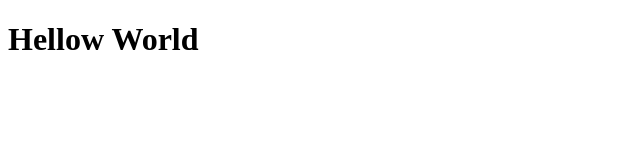
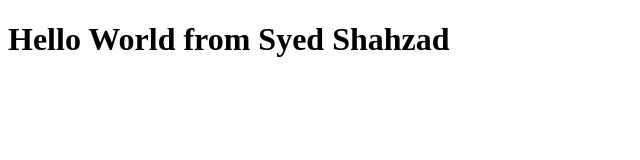
Before and after one commit to SyedMisbahUrRehman/demosite, a plain HTML site: page index.html in a window 1280 px wide. Shown: the whole page, without its empty margins (0-640 px from the left). Drawn offline with Linux system fonts and the light colour scheme.

Commit message:
Update index.html

```diff
--- a/index.html
+++ b/index.html
@@ -6,6 +6,6 @@
     <title>Document</title>
 </head>
 <body>
-    <h1>Hellow World</h1>
+    <h1>Hello World from Syed Shahzad</h1>
 </body>
 </html>
```
